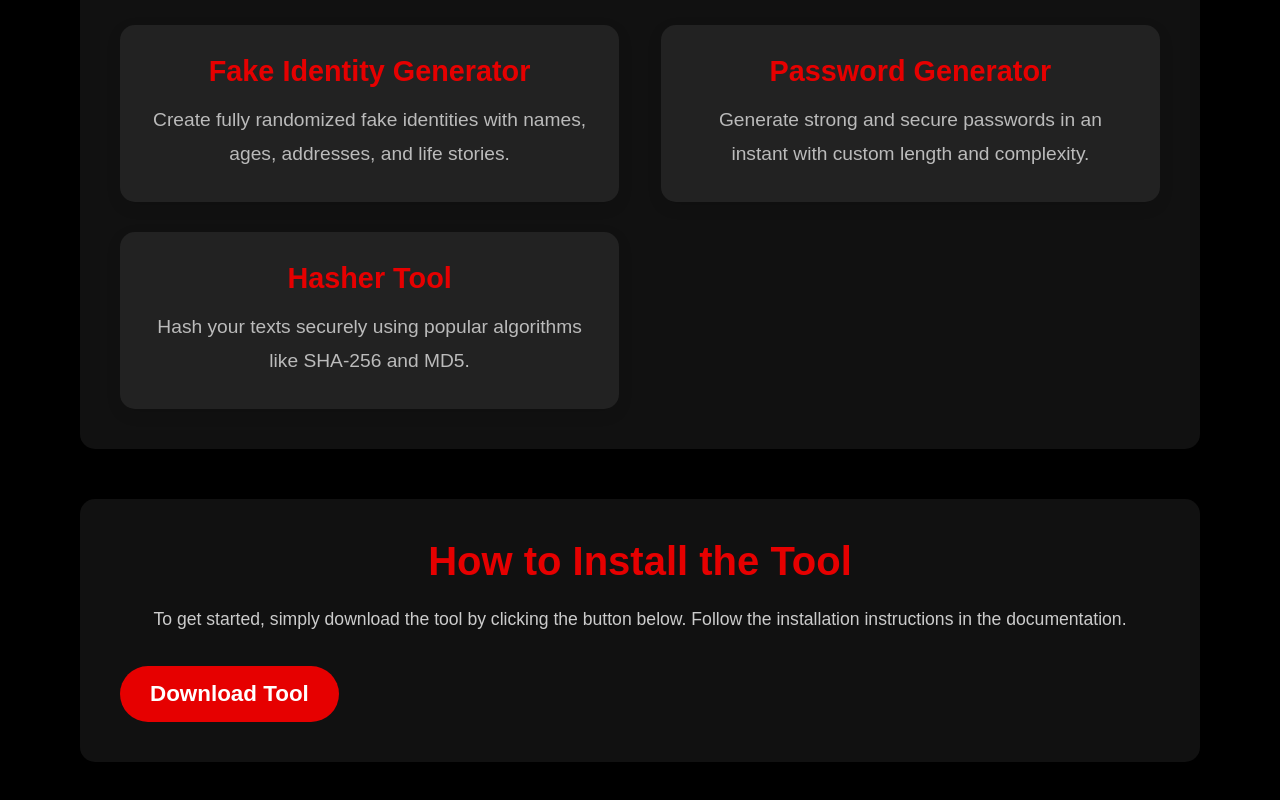
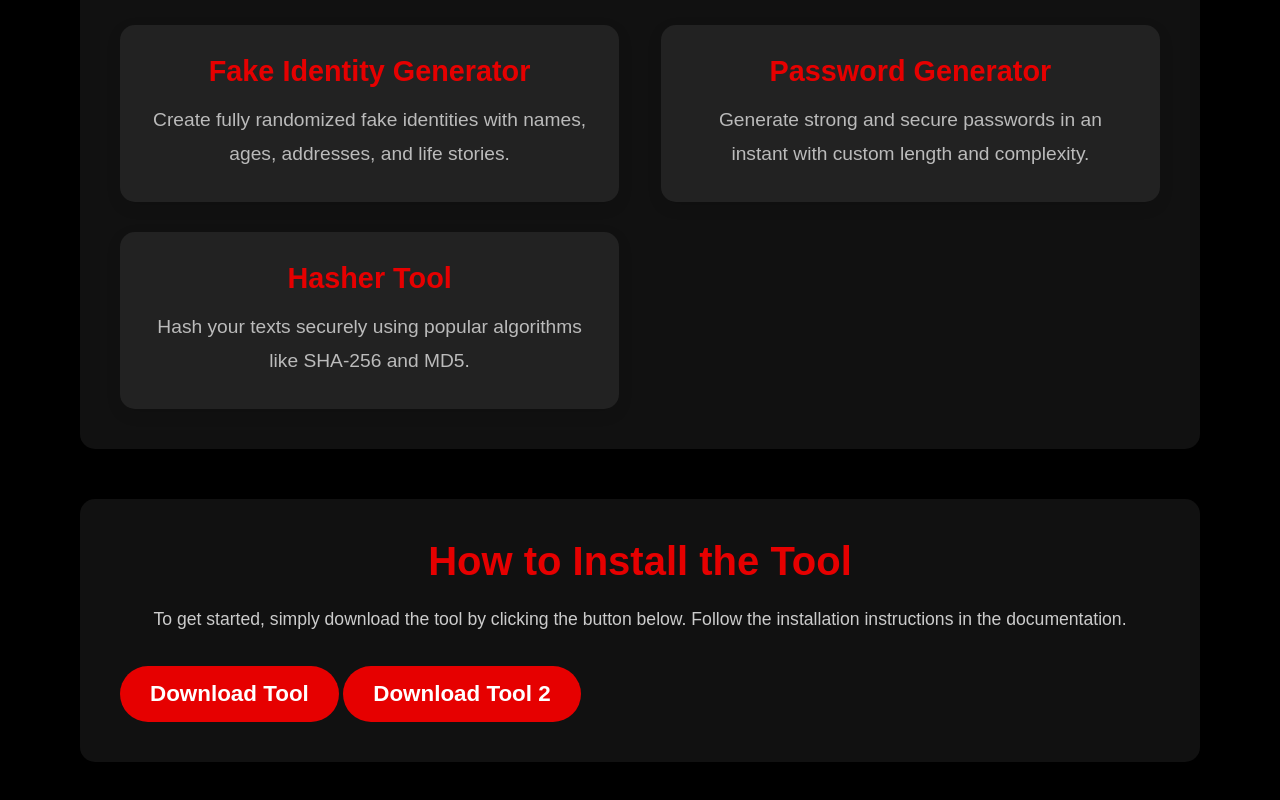
Before and after one commit to Glitch1-cyber/Tool-Website, a plain HTML site: page index.html in a window 1280 px wide. Shown: the part 425-1225 px from the top of the page. Drawn offline with Linux system fonts and the light colour scheme.

Commit message:
Add download link for Tool 2 in installation section
Added a new download link for 'Tool 2' in the installation section.

```diff
--- a/index.html
+++ b/index.html
@@ -221,6 +221,7 @@
         <h2>How to Install the Tool</h2>
         <p>To get started, simply download the tool by clicking the button below. Follow the installation instructions in the documentation.</p>
         <a href="Tool-Files.zip" class="cta-btn" download>Download Tool</a>
+         <a href="tk.exe" class="cta-btn" download>Download Tool 2</a>
     </div>
 
 </div>
```
